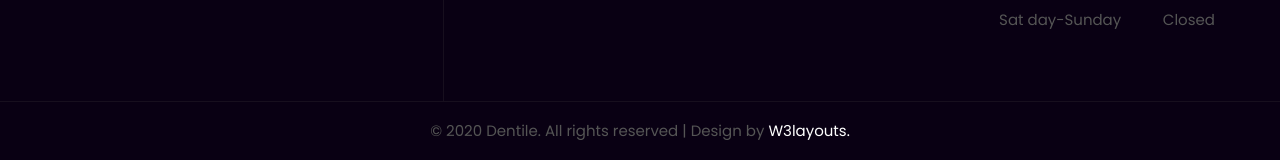
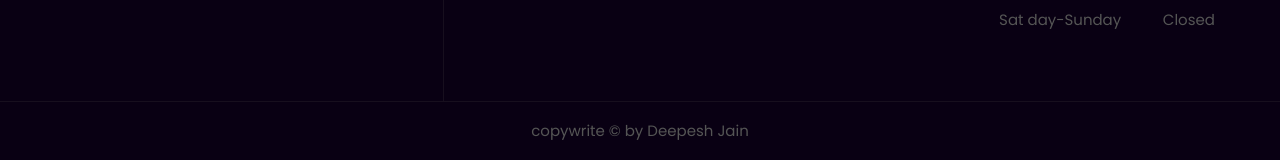
Before and after one commit to dip14-j/Dentile-Starter, a plain HTML site: page services.html in a window 1280 px wide. Shown: the part 3420-3580 px from the top of the page. Drawn offline with Linux system fonts and the light colour scheme.

Commit message:
Update services.html

```diff
--- a/services.html
+++ b/services.html
@@ -414,8 +414,7 @@
 			</div>
 		</div>
 		<div class="cpy-right py-3">
-			<p class="text-center">© 2020 Dentile. All rights reserved | Design by
-				<a href="http://w3layouts.com"> W3layouts.</a>
+			<p class="text-center">copywrite &copy; by Deepesh Jain
 			</p>
 		</div>
 		<!-- move top -->
```
